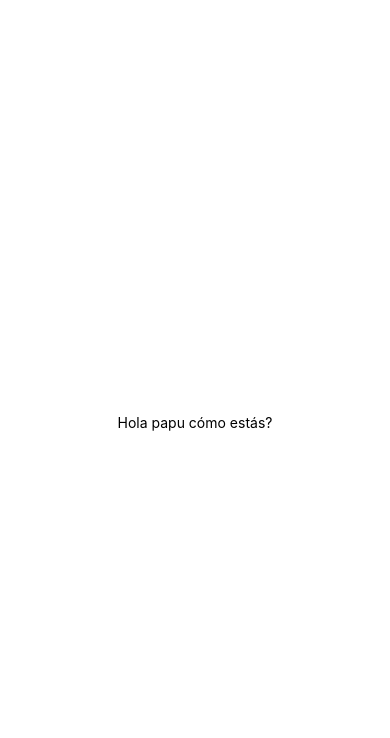
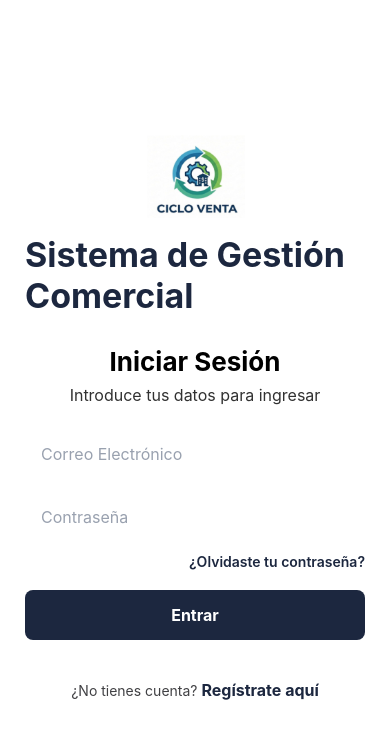
Before and after one commit to shdwst-dev/sdgc, a React Native app in the folder AppMovil/Sistema-De-Gestion-Comercial/: screen /InicioSesion in a window 390 px wide. Shown: the top 738 px of the page. Built offline with nearby package versions, Linux system fonts and the light colour scheme.

Commit message:
Interfaz de inicio de sesión
Se hizo el app.tsx para que mandara a llamar a la screen de inicio de sesion y se agregó la interfaz de inicio de sesión ya con componentes listos

```diff
--- a/AppMovil/Sistema-De-Gestion-Comercial/App.tsx
+++ b/AppMovil/Sistema-De-Gestion-Comercial/App.tsx
@@ -1,20 +1,22 @@
 import { StatusBar } from 'expo-status-bar';
-import { StyleSheet, Text, View } from 'react-native';
+import { NavigationContainer } from '@react-navigation/native';
+import { createNativeStackNavigator } from '@react-navigation/native-stack';
+import InicioSesion from './src/screens/Login';
+
+const Stack = createNativeStackNavigator();
 
 export default function App() {
   return (
-    <View style={styles.container}>
-      <Text>Hola papu cómo estás?</Text>
+    <NavigationContainer>
+      <Stack.Navigator
+        screenOptions={{
+          headerShown: false,
+        }}
+        initialRouteName="InicioSesion"
+      >
+        <Stack.Screen name="InicioSesion" component={InicioSesion} />
+      </Stack.Navigator>
       <StatusBar style="auto" />
-    </View>
+    </NavigationContainer>
   );
 }
-
-const styles = StyleSheet.create({
-  container: {
-    flex: 1,
-    backgroundColor: '#fff',
-    alignItems: 'center',
-    justifyContent: 'center',
-  },
-});
--- a/AppMovil/Sistema-De-Gestion-Comercial/package.json
+++ b/AppMovil/Sistema-De-Gestion-Comercial/package.json
@@ -9,11 +9,16 @@
     "web": "expo start --web"
   },
   "dependencies": {
+    "@react-navigation/bottom-tabs": "^7.15.2",
+    "@react-navigation/native": "^7.1.31",
+    "@react-navigation/native-stack": "^7.14.2",
     "expo": "~55.0.4",
     "expo-status-bar": "~55.0.4",
     "react": "19.2.0",
     "react-dom": "19.2.0",
     "react-native": "0.83.2",
+    "react-native-safe-area-context": "~5.6.2",
+    "react-native-screens": "~4.23.0",
     "react-native-web": "^0.21.0"
   },
   "devDependencies": {
--- a/AppMovil/Sistema-De-Gestion-Comercial/src/screens/Login.tsx
+++ b/AppMovil/Sistema-De-Gestion-Comercial/src/screens/Login.tsx
@@ -1 +1,177 @@
-//login
+import React, { useState } from 'react';
+import { View, Text, TextInput, TouchableOpacity, Image, StyleSheet, SafeAreaView, ScrollView, Alert, KeyboardAvoidingView, Platform } from 'react-native';
+import { useNavigation } from '@react-navigation/native';
+
+const logo = require('../../assets/logosdgc.jpeg');
+
+export default function InicioSesion() {
+  const navigation = useNavigation();
+  const [email, setEmail] = useState('');
+  const [password, setPassword] = useState('');
+
+  const handleLogin = async () => {
+    if (email.trim() === '' || password.trim() === '') {
+      Alert.alert("Campos vacíos", "Por favor llena todos los campos.");
+      return;
+    }
+}
+
+  return (
+    <SafeAreaView style={styles.safeArea}>
+      <KeyboardAvoidingView
+        behavior={Platform.OS === "ios" ? "padding" : "height"}
+        style={{ flex: 1 }}
+      >
+        <ScrollView contentContainerStyle={styles.container}>
+          <View style={styles.logoContainer}>
+            <Image source={logo} style={styles.logo} />
+            <Text style={styles.title}>Sistema de Gestión Comercial</Text>
+          </View>
+
+          <View style={styles.formContainer}>
+            <Text style={styles.header}>Iniciar Sesión</Text>
+            <Text style={styles.instructions}>Introduce tus datos para ingresar</Text>
+
+            <TextInput
+              style={styles.input}
+              placeholder="Correo Electrónico"
+              placeholderTextColor="#99A1AF"
+              value={email}
+              onChangeText={setEmail}
+              keyboardType="email-address"
+              autoCapitalize="none"
+            />
+
+            <TextInput
+              style={styles.input2}
+              placeholder="Contraseña"
+              placeholderTextColor="#99A1AF"
+              value={password}
+              onChangeText={setPassword}
+              secureTextEntry={true}
+            />
+
+            <TouchableOpacity
+              style={styles.forgotPasswordButton}
+            >
+              <Text style={styles.forgotPasswordText}>¿Olvidaste tu contraseña?</Text>
+            </TouchableOpacity>
+
+            <TouchableOpacity
+              style={styles.buttonPrimary}
+              onPress={handleLogin}
+            >
+              <Text style={styles.buttonPrimaryText}>Entrar</Text>
+            </TouchableOpacity>
+          </View>
+          <View style={styles.registerContainer}>
+            <Text style={styles.termsText}>¿No tienes cuenta? </Text>
+              <Text style={{ ...styles.termsLink, fontSize: 16, fontWeight: 'bold' }}>Regístrate aquí</Text>
+          </View>
+        </ScrollView>
+      </KeyboardAvoidingView>
+    </SafeAreaView>
+  );
+}
+
+const styles = StyleSheet.create({
+  safeArea: {
+    flex: 1,
+    backgroundColor: '#ffffff',
+  },
+  container: {
+    flexGrow: 1,
+    justifyContent: 'center',
+    paddingHorizontal: 25,
+    paddingBottom: 20,
+  },
+  logoContainer: {
+    alignItems: 'center',
+    marginBottom: 30,
+  },
+  logo: {
+    width: 100,
+    height: 100,
+    resizeMode: 'contain',
+    marginBottom: 10,
+  },
+  title: {
+    color: '#1C273F',
+    fontSize: 34,
+    fontWeight: 'bold',
+  },
+  subtitle: {
+    color: '#1C273F',
+    fontSize: 13,
+    fontWeight: '300',
+    letterSpacing: 1,
+  },
+  formContainer: {
+    width: '100%',
+    marginBottom: 20,
+  },
+  header: {
+    color: '#000000',
+    fontSize: 26,
+    fontWeight: 'bold',
+    textAlign: 'center',
+    marginBottom: 8,
+  },
+  instructions: {
+    color: '#313131',
+    fontSize: 16,
+    textAlign: 'center',
+    marginBottom: 25,
+  },
+  input: {
+    backgroundColor: '#ffffff',
+    color: '#000',
+    borderRadius: 8,
+    paddingVertical: 14,
+    paddingHorizontal: 16,
+    fontSize: 16,
+    marginBottom: 15,
+  },
+  input2: {
+    backgroundColor: '#FFF',
+    color: '#000',
+    borderRadius: 8,
+    paddingVertical: 14,
+    paddingHorizontal: 16,
+    fontSize: 16,
+    marginBottom: 12,
+  },
+  forgotPasswordButton: {
+    alignItems: 'flex-end',
+    marginBottom: 20,
+  },
+  forgotPasswordText: {
+    color: '#1C273F',
+    fontSize: 14,
+    fontWeight: '600',
+  },
+  buttonPrimary: {
+    backgroundColor: '#1C273F',
+    padding: 15,
+    borderRadius: 8,
+    alignItems: 'center',
+  },
+  buttonPrimaryText: {
+    color: '#FFF',
+    fontSize: 16,
+    fontWeight: 'bold',
+  },
+  registerContainer: {
+    alignItems: 'center',
+    marginTop: 20,
+    flexDirection: 'row',
+    justifyContent: 'center',
+  },
+  termsText: {
+    color: '#414144',
+    fontSize: 14,
+  },
+  termsLink: {
+    color: '#1C273F',
+  },
+});
```
Also changed, not shown: AppMovil/Sistema-De-Gestion-Comercial/assets/logosdgc.jpeg (added), 1 other file (tests, documents, lock files or other folders).
